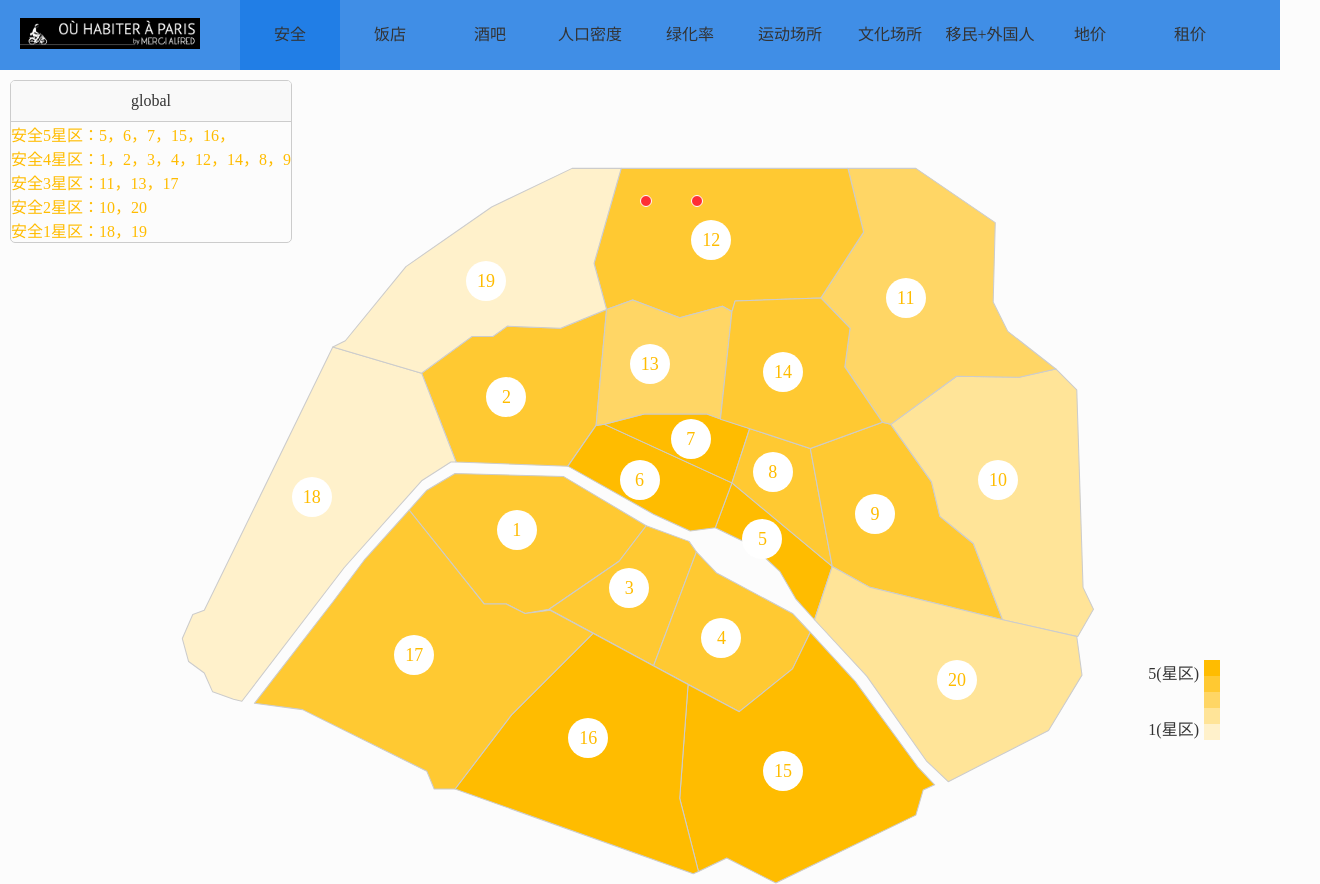
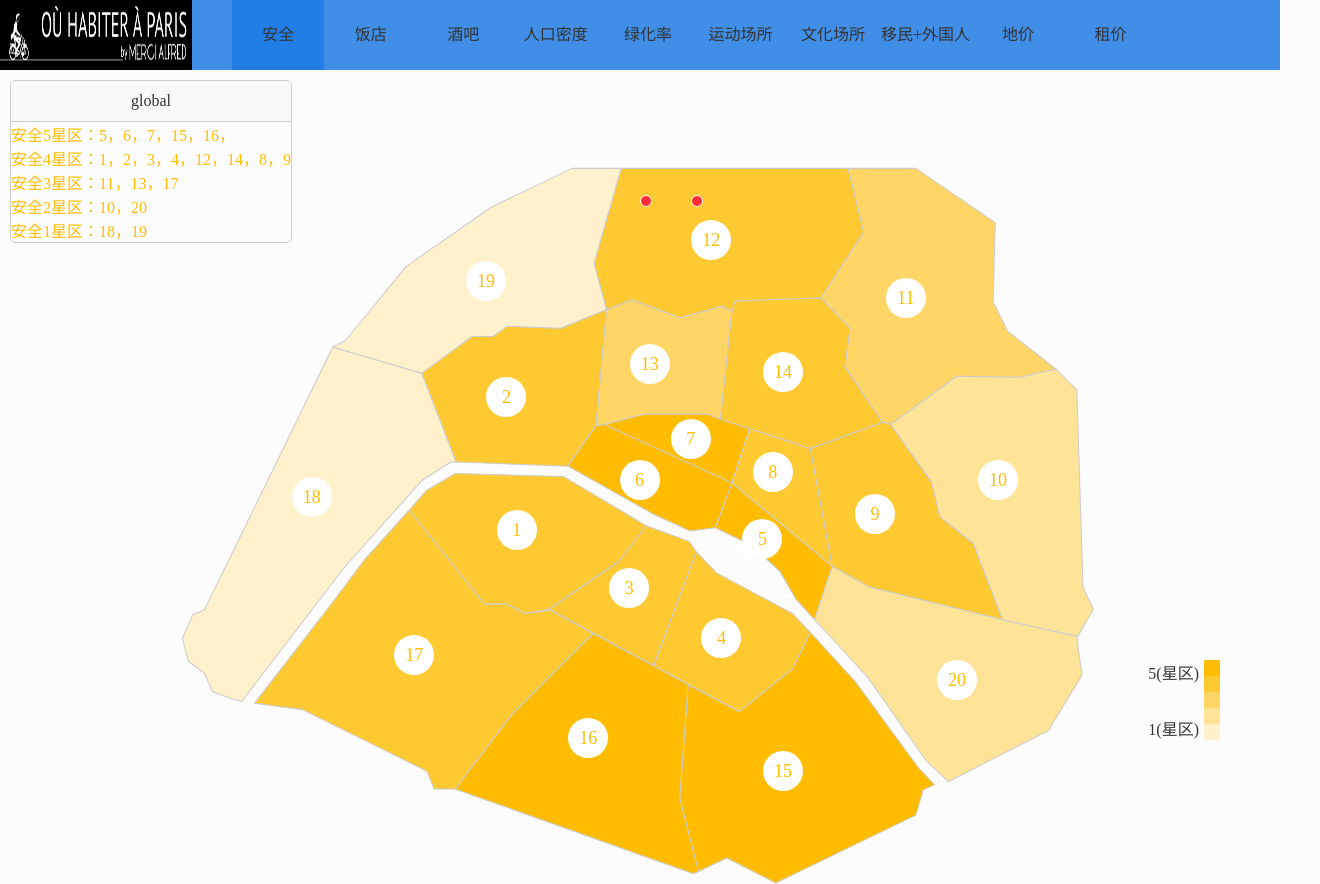
Before and after one commit to cike44/paris, a plain HTML site: page ba/index.html in a window 1280 px wide. Shown: the top 884 px of the page, 1320 px wide, since content can reach past the window. Drawn offline with Linux system fonts and the light colour scheme.

Commit message:
暂时版本

```diff
--- a/ba/css/index.css
+++ b/ba/css/index.css
@@ -21,16 +21,22 @@ ul li{
 	height: 70px;
 	background: #408ee6;
 }
-
+.header .fl{
+	width: 15%;
+	height: 70px;
+}
 .header .logo{
-	width: 180px;
-	margin: 18px 0 0 20px ;
+	width:100%;
+	height:100%;
 }
-.nav{
-	margin: 0;
+.header .nav{
+	width: 85%;
+	height: 70px;
+	/* float: left; */
+	margin: 0 0 0 15%;
 }
 .nav li{
-	width: 100px;
+	width: 8.5%;
 	height: 70px;
 	position: relative;
 	cursor: pointer;
@@ -52,14 +58,19 @@ ul li{
 }
 
 .nav li .tip{
+	width: 100%;
 	position: absolute;
 	left: 0;
 	top: 80px;
 	display: none;
 	white-space: nowrap;
 }
-
-
+#housing{
+	right:0;
+}
+#rent{
+	right:0;
+}
 
 #map{
 	width: 80%;
--- a/ba/index.html
+++ b/ba/index.html
@@ -12,7 +12,7 @@
 	<body>
 		<div class="header">
 			<div class="fl"><img class="logo" src="img/logo.png"/></div>
-			<ul class="fl nav">
+			<ul class="nav">
 				<li class="active">
 					<div class="item">安全</div>
 					<div class="tip">niveau de sécurité par arrondissement </div>
```
